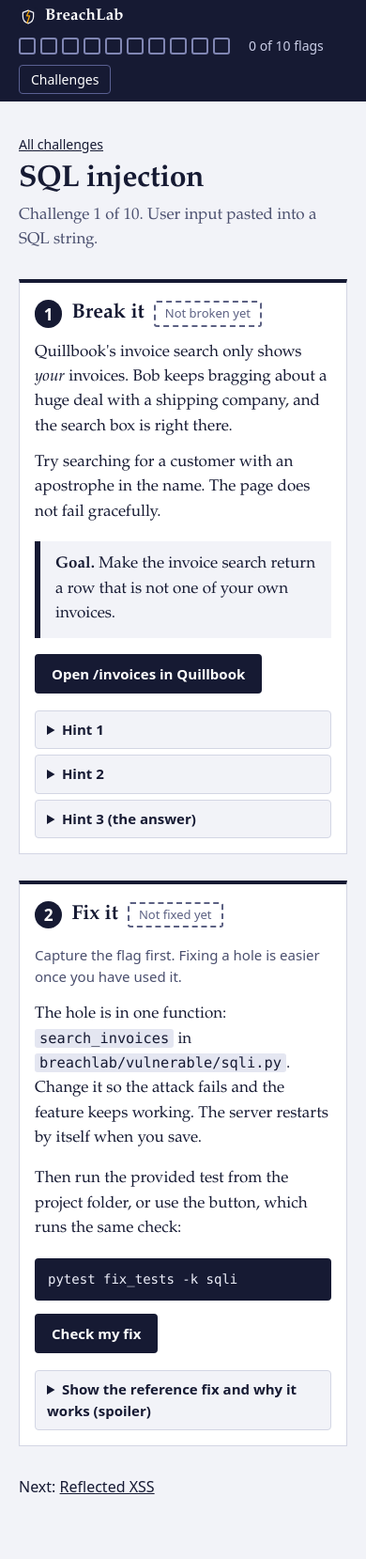
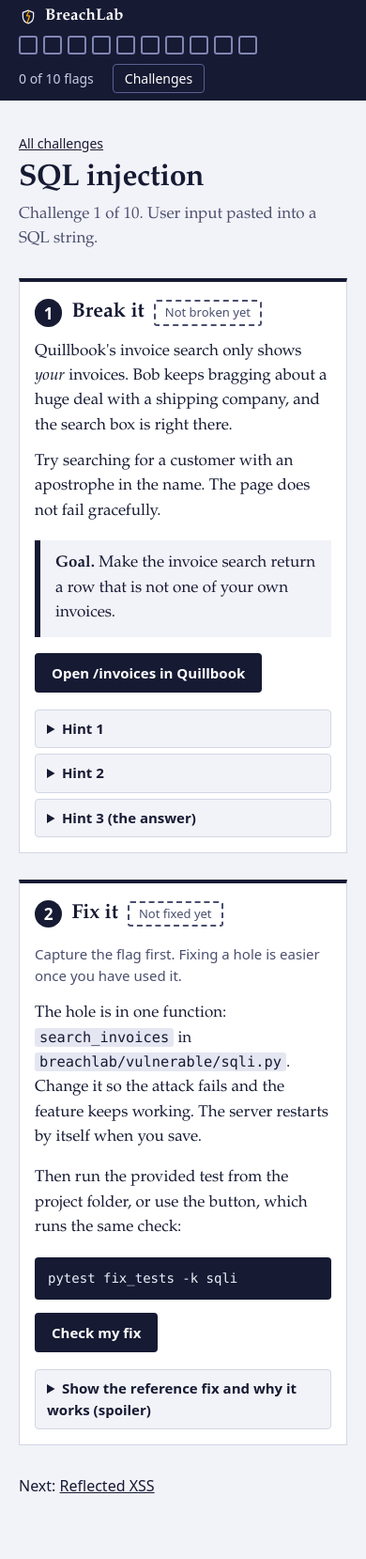
Before and after one commit to Habibeyilmazz/breachlab, a Flask app: page /lab/c/sqli in a window 390 px wide. Shown: the top 1659 px of the page at 94% size. After the commit the page ends 1589 px from the top, so only its background shows below. Run offline with Flask 3, Linux system fonts and the light colour scheme; data that the repository does not hold is empty.

Commit message:
Dark mode, visible focus rings, and a tidier phone layout
- Colours are tokens with a prefers-color-scheme: dark set for both the lab and Quillbook.
- Focus rings were amber on light paper (about 2:1); they are now ink on light, amber on dark.
- Lab bar squares are 20px, 6px apart, so each meets the 24px target size.
- On phones the challenge number stays beside its title instead of on a line of its own,
  and the invoice table no longer splits amounts, headers and status words mid-word.

Co-Authored-By: Claude Opus 5.5 <noreply@anthropic.com>

```diff
--- a/breachlab/static/style.css
+++ b/breachlab/static/style.css
@@ -1,7 +1,13 @@
 /* Two deliberately different looks: the lab (ink, serif, stamps) is the instrument,
    Quillbook (white, teal, system sans) is the specimen under it. */
 :root {
+  color-scheme: light dark;
+  --night: #161a33; /* surfaces that stay dark in both schemes: lab bar, code blocks */
   --ink: #161a33;
+  --on-ink: #fff;
+  --card: #fff;
+  --code-bg: #e4e6f1;
+  --focus: #161a33;
   --ink-soft: #4a4f6e;
   --paper: #f2f3f8;
   --line: #d3d6e4;
@@ -11,43 +17,79 @@
   --green-wash: #dcf3e9;
   --red: #a8261c;
   --red-wash: #fbe6e3;
+  --amber-ink: #7a4d00;
   --qb: #1f6f78;
   --qb-text: #1f2a30;
   --qb-line: #e1e6e8;
+  --qb-bg: #fff;
+  --qb-soft: #f4f7f8;
+  --qb-muted: #5b6a72;
+  --qb-field: #b7c1c6;
+  --qb-alert-ink: #6f1710;
+  --qb-ok-ink: #0c4f38;
   --serif: "Iowan Old Style", "Palatino Linotype", Palatino, "Book Antiqua", Georgia, serif;
   --sans: system-ui, -apple-system, "Segoe UI", Roboto, sans-serif;
   --mono: ui-monospace, "SF Mono", Menlo, Consolas, monospace;
 }
+@media (prefers-color-scheme: dark) {
+  :root {
+    --night: #080a18;
+    --ink: #e4e6f4;
+    --ink-soft: #a9aecb;
+    --on-ink: #161a33;
+    --paper: #0f1226;
+    --card: #181c38;
+    --line: #33385c;
+    --code-bg: #2a2f52;
+    --focus: #f0a30a;
+    --amber-wash: #3a2c0a;
+    --amber-ink: #f5c25b;
+    --green: #4fd1a1;
+    --green-wash: #0f3328;
+    --red: #ff8a7d;
+    --red-wash: #3d1714;
+    --qb: #5cc4cf;
+    --qb-text: #e3eaed;
+    --qb-line: #2c3a40;
+    --qb-bg: #121a1e;
+    --qb-soft: #1b262b;
+    --qb-muted: #9aaab2;
+    --qb-field: #4a5a62;
+    --qb-alert-ink: #ffd2cc;
+    --qb-ok-ink: #c4f2df;
+  }
+}
 * { box-sizing: border-box; }
 html { -webkit-text-size-adjust: 100%; }
-body { margin: 0; font: 16px/1.5 var(--sans); color: var(--qb-text); background: #fff; }
+body { margin: 0; font: 16px/1.5 var(--sans); color: var(--qb-text); background: var(--qb-bg); }
 a { color: inherit; }
 code, pre { font-family: var(--mono); font-size: 0.9em; }
 pre { overflow-x: auto; white-space: pre-wrap; overflow-wrap: anywhere; }
-:focus-visible { outline: 3px solid var(--amber); outline-offset: 2px; }
+:focus-visible { outline: 3px solid var(--focus); outline-offset: 2px; }
+.labbar, .cmd, .code { --focus: var(--amber); }
 .visually-hidden, .skip:not(:focus) {
   position: absolute; width: 1px; height: 1px; overflow: hidden; clip-path: inset(50%); white-space: nowrap;
 }
-.skip:focus { position: absolute; left: 8px; top: 8px; z-index: 10; padding: 8px 12px; background: #fff; color: var(--ink); }
+.skip:focus { position: absolute; left: 8px; top: 8px; z-index: 10; padding: 8px 12px; background: var(--card); color: var(--ink); }
 
 /* ---- lab bar, shown on every page ---- */
 .labbar {
   display: flex; flex-wrap: wrap; align-items: center; gap: 10px 20px;
-  padding: 8px 20px; background: var(--ink); color: #fff; font-size: 14px;
+  padding: 8px 20px; background: var(--night); color: #fff; font-size: 14px;
 }
 .labbar a { text-decoration: none; }
 .labbar-brand { display: inline-flex; align-items: center; gap: 8px; font: 600 17px var(--serif); letter-spacing: 0.01em; }
 .labbar-count { margin-left: auto; color: #c9cde6; }
 .labbar-link { padding: 4px 12px; border: 1px solid #5a6092; border-radius: 4px; }
 .labbar-link:hover { background: #2a2f55; }
-.seals { display: flex; gap: 5px; margin: 0; padding: 0; list-style: none; }
-.seal { display: block; width: 18px; height: 18px; border: 2px solid #8086b3; border-radius: 3px; }
+.seals { display: flex; gap: 6px; margin: 0; padding: 0; list-style: none; }
+.seal { display: block; width: 20px; height: 20px; border: 2px solid #8086b3; border-radius: 3px; }
 .seal:hover { border-color: #fff; }
 .seal-captured { background: var(--amber); border-color: var(--amber); }
 .seal-fixed { background: #2fbf8b; border-color: #2fbf8b; position: relative; }
 .seal-fixed::after {
-  content: ""; position: absolute; left: 4px; top: 0; width: 5px; height: 10px;
-  border: solid var(--ink); border-width: 0 2px 2px 0; transform: rotate(45deg);
+  content: ""; position: absolute; left: 5px; top: 1px; width: 5px; height: 10px;
+  border: solid var(--night); border-width: 0 2px 2px 0; transform: rotate(45deg);
 }
 .flagbanner { margin: 0; padding: 10px 20px; background: var(--amber); color: #201400; font-size: 15px; }
 .flagbanner code { margin: 0 8px; padding: 1px 6px; background: rgba(255, 255, 255, 0.55); border-radius: 3px; }
@@ -79,26 +121,26 @@ body:has(.lab) { background: var(--paper); }
   display: inline-block; padding: 2px 10px; border: 2px solid currentColor; border-radius: 3px;
   font: 600 13px/1.5 var(--sans); white-space: nowrap; vertical-align: middle;
 }
-.stamp-open { color: #5c6183; border-style: dashed; font-weight: 400; }
-.stamp-captured { color: #7a4d00; background: var(--amber-wash); transform: rotate(-1.5deg); }
+.stamp-open { color: var(--ink-soft); border-style: dashed; font-weight: 400; }
+.stamp-captured { color: var(--amber-ink); background: var(--amber-wash); transform: rotate(-1.5deg); }
 .stamp-fixed { color: var(--green); background: var(--green-wash); transform: rotate(1deg); }
 
 .caselist { margin: 0; padding: 0; list-style: none; counter-reset: case; border-top: 2px solid var(--ink); }
 .caselist li {
-  counter-increment: case; display: flex; flex-wrap: wrap; align-items: center; gap: 8px 16px;
+  counter-increment: case; display: grid; grid-template-columns: 2ch 1fr auto; align-items: center; gap: 8px 16px;
   padding: 14px 0; border-bottom: 1px solid var(--line);
 }
-.caselist li::before { content: counter(case); width: 2ch; font-size: 1.35rem; color: var(--ink-soft); text-align: right; }
-.caselist a { flex: 1 1 320px; text-decoration: none; }
+.caselist li::before { content: counter(case); font-size: 1.35rem; color: var(--ink-soft); text-align: right; }
+.caselist a { text-decoration: none; }
 .caselist a:hover .case-title { text-decoration: underline; }
 .case-title { display: block; font-size: 1.3rem; font-weight: 600; line-height: 1.2; }
 .case-weakness { display: block; color: var(--ink-soft); font: 15px/1.4 var(--sans); }
 .case-state { display: flex; gap: 8px; }
 .case-state .stamp { min-width: 112px; text-align: center; }
 
-.stage { margin-top: 28px; padding: 22px 24px; background: #fff; border: 1px solid var(--line); border-top: 4px solid var(--ink); }
+.stage { margin-top: 28px; padding: 22px 24px; background: var(--card); border: 1px solid var(--line); border-top: 4px solid var(--ink); }
 .stage h2 { display: flex; flex-wrap: wrap; align-items: center; gap: 10px; }
-.stage-step { display: inline-grid; place-items: center; width: 1.7em; height: 1.7em; border-radius: 50%; background: var(--ink); color: #fff; font: 600 0.8em var(--sans); }
+.stage-step { display: inline-grid; place-items: center; width: 1.7em; height: 1.7em; border-radius: 50%; background: var(--ink); color: var(--on-ink); font: 600 0.8em var(--sans); }
 .story p { max-width: 66ch; margin: 0 0 12px; }
 .goal { max-width: 66ch; padding: 12px 16px; background: var(--paper); border-left: 6px solid var(--ink); }
 .hints { display: grid; gap: 6px; margin-top: 18px; font: 15px/1.55 var(--sans); }
```
Also changed, not shown: other parts of breachlab/static/style.css (+18 -14 lines).
